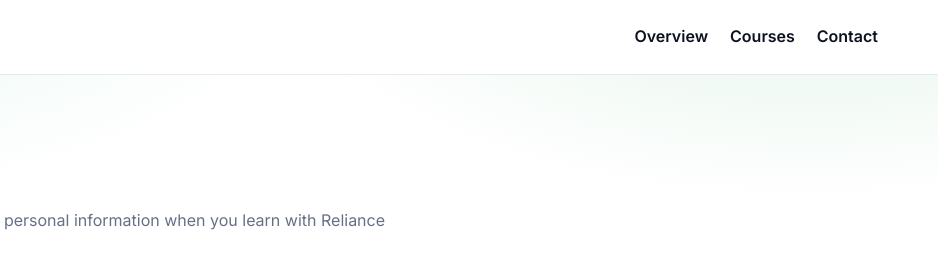
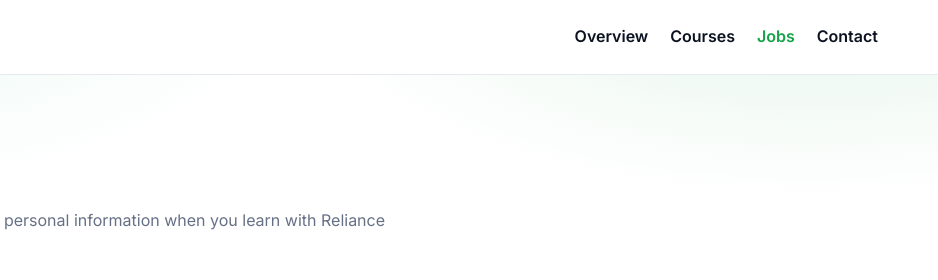
Before and after one commit to ioanadecasmir20/website08, a plain HTML site: page privacy.html in a window 1280 px wide. Shown: the top 280 px of the page, 342-1280 px from the left. Drawn offline with nearby package versions, Linux system fonts and the light colour scheme.

Commit message:
Update privacy.html

```diff
--- a/privacy.html
+++ b/privacy.html
@@ -40,6 +40,7 @@
       <nav class="menu" aria-label="Primary">
         <a href="/">Overview</a>
         <a href="/courses">Courses</a>
+        <a href="/jobs" class="active" aria-current="page">Jobs</a>
         <a href="/contact">Contact</a>
       </nav>
       <label for="navcheck" class="burger" aria-label="Open menu">☰</label>
```
